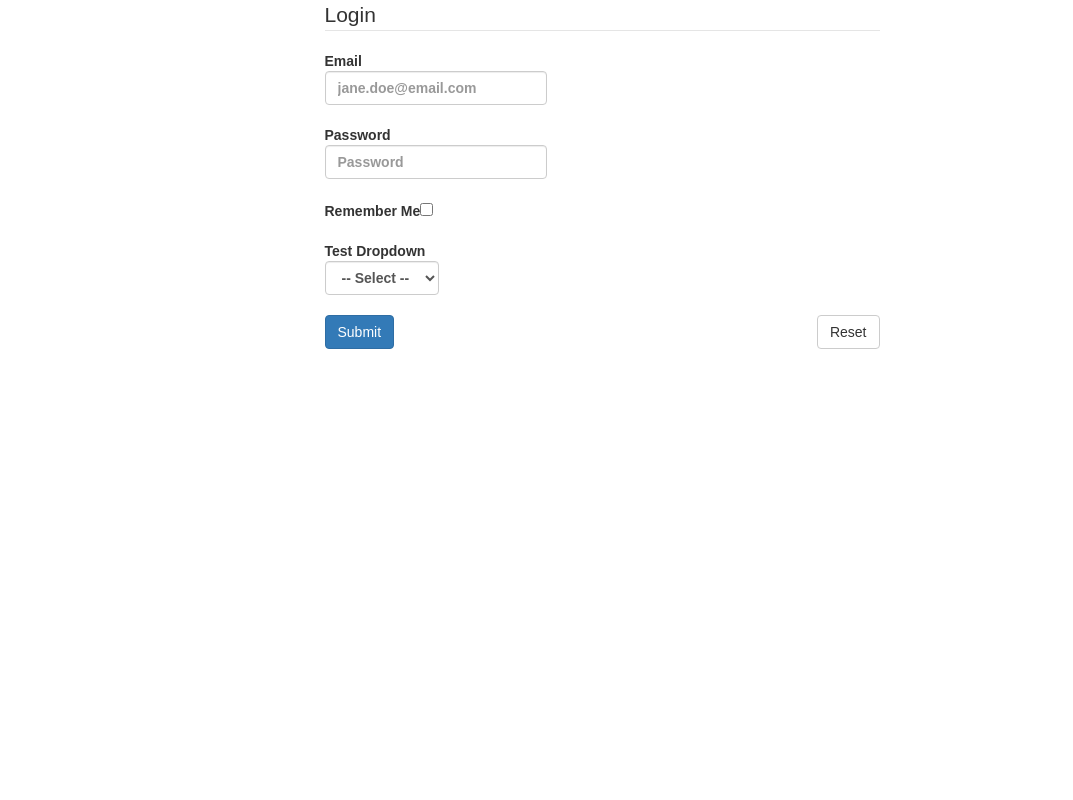
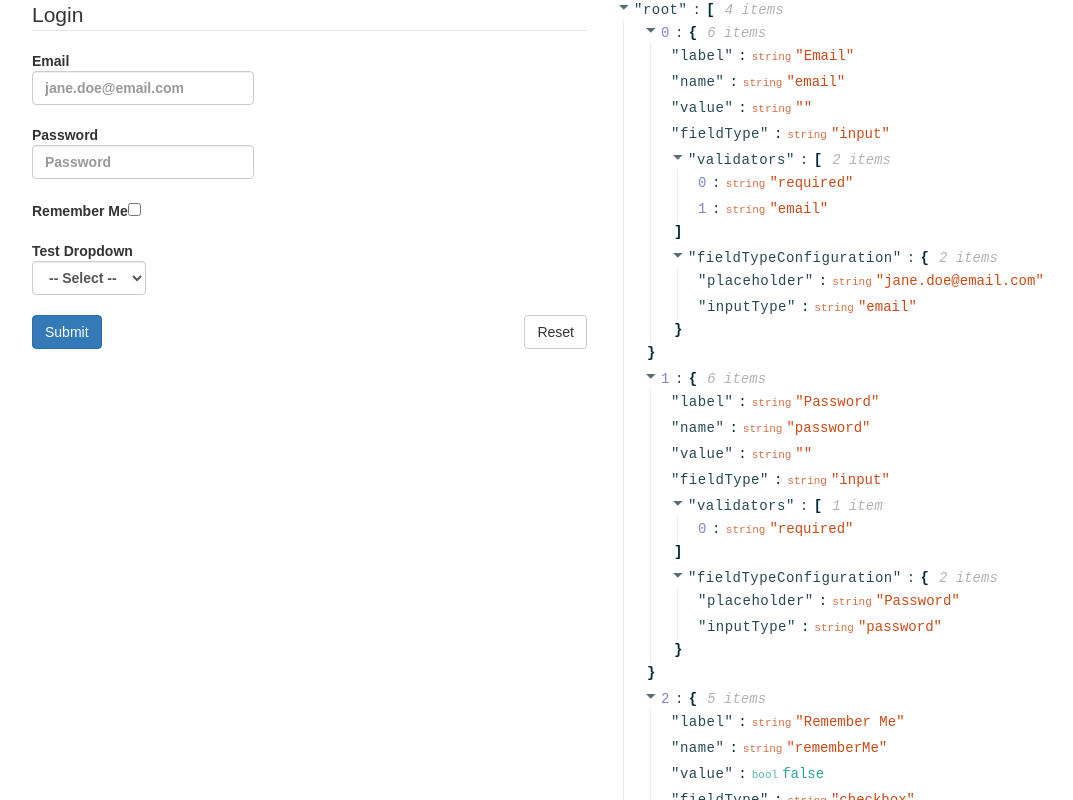
Before and after one commit to third774/formik-flow-dynamic-forms, a React (Create React App) app: page / in a window 1280 px wide. Shown: the top 800 px of the page, without its empty margins (38-1111 px from the left). Built offline with nearby package versions, Linux system fonts and the light colour scheme.

Commit message:
Add react-json-view

```diff
--- a/package.json
+++ b/package.json
@@ -6,6 +6,7 @@
     "formik": "^0.9.4",
     "react": "^16.0.0",
     "react-dom": "^16.0.0",
+    "react-json-view": "^1.13.0",
     "react-scripts": "1.0.14"
   },
   "scripts": {
--- a/src/App.js
+++ b/src/App.js
@@ -6,16 +6,21 @@
 import { DynamicForm } from "./DynamicForm/DynamicForm";
 import { FIELD_CONFIG } from "./FieldConfig";
 
+import ReactJson from "react-json-view";
+
 class App extends Component<any, any> {
   render() {
     return (
       <div className="container">
         <div className="row">
-          <div className="col-md-6 col-md-offset-3">
+          <div className="col-md-6">
             <fieldset>
               <legend>Login</legend>
               <DynamicForm config={FIELD_CONFIG} />
             </fieldset>
+          </div>
+          <div className="col-md-6">
+            <ReactJson src={FIELD_CONFIG} />
           </div>
         </div>
       </div>
```
Also changed, not shown: 1 other file (tests, documents, lock files or other folders).
